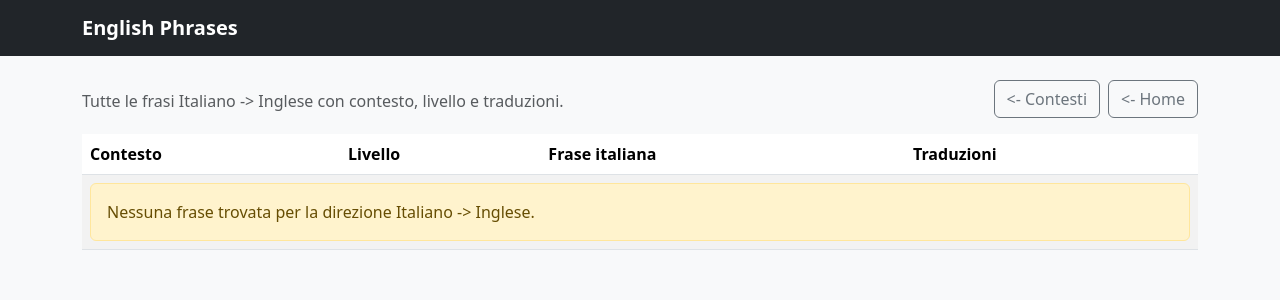
After one commit to archistico/ImparaInglese, a Symfony app: template templates/frasi_iten/lista.html.twig in a window 1280 px wide. The commit adds this page. Shown: the top 300 px of the page. Run offline with Twig, Linux system fonts and the light colour scheme; the template is opened without the code that fills it, so the values that code supplies are empty; some libraries are stand-ins or nearby versions.

Commit message:
lista frasi

```diff
--- /dev/null
+++ b/templates/frasi_iten/lista.html.twig
@@ -0,0 +1,64 @@
+{% extends 'base.html.twig' %}
+
+{% block title %}{{ title }}{% endblock %}
+
+{% block body %}
+<div class="d-flex align-items-center justify-content-between mb-3">
+    <div>
+        <h1 class="h3 mb-1">{{ title }}</h1>
+        <p class="text-muted mb-0">Tutte le frasi Italiano -> Inglese con contesto, livello e traduzioni.</p>
+    </div>
+
+    <div class="d-flex gap-2">
+        <a class="btn btn-outline-secondary" href="{{ path('app_frasi_iten') }}"><- Contesti</a>
+        <a class="btn btn-outline-secondary" href="{{ path('app_home') }}"><- Home</a>
+    </div>
+</div>
+
+<div class="table-responsive">
+    <table class="table table-striped align-middle">
+        <thead>
+            <tr>
+                <th>Contesto</th>
+                <th>Livello</th>
+                <th>Frase italiana</th>
+                <th>Traduzioni</th>
+            </tr>
+        </thead>
+        <tbody>
+            {% for f in frasi %}
+                <tr>
+                    <td class="text-nowrap">{{ f.contesto.descrizione }}</td>
+                    <td class="text-nowrap">{{ f.livello.descrizione }}</td>
+                    <td>
+                        <div class="fw-semibold">{{ f.espressione.testo }}</div>
+                        {% if f.espressione.info %}
+                            <div class="text-muted small">{{ f.espressione.info }}</div>
+                        {% endif %}
+                    </td>
+                    <td>
+                        {% set traduzioni = f.traduzioni ?? [] %}
+                        {% if traduzioni|length == 0 %}
+                            <span class="text-muted">-</span>
+                        {% else %}
+                            <div class="d-flex flex-wrap gap-2">
+                                {% for t in traduzioni %}
+                                    <span class="badge text-bg-success">{{ t.espressione.testo }}</span>
+                                {% endfor %}
+                            </div>
+                        {% endif %}
+                    </td>
+                </tr>
+            {% else %}
+                <tr>
+                    <td colspan="4">
+                        <div class="alert alert-warning mb-0">
+                            Nessuna frase trovata per la direzione Italiano -> Inglese.
+                        </div>
+                    </td>
+                </tr>
+            {% endfor %}
+        </tbody>
+    </table>
+</div>
+{% endblock %}
```
Also changed, not shown: src/Controller/FrasiController.php (+15 -4 lines), src/Repository/FraseRepository.php (+21 -0 lines), templates/frasi_iten/contesti.html.twig (+8 -3 lines).
